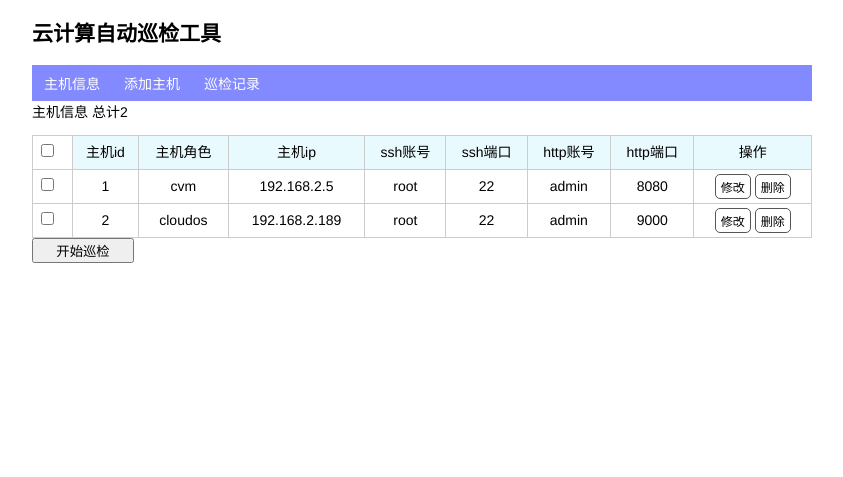
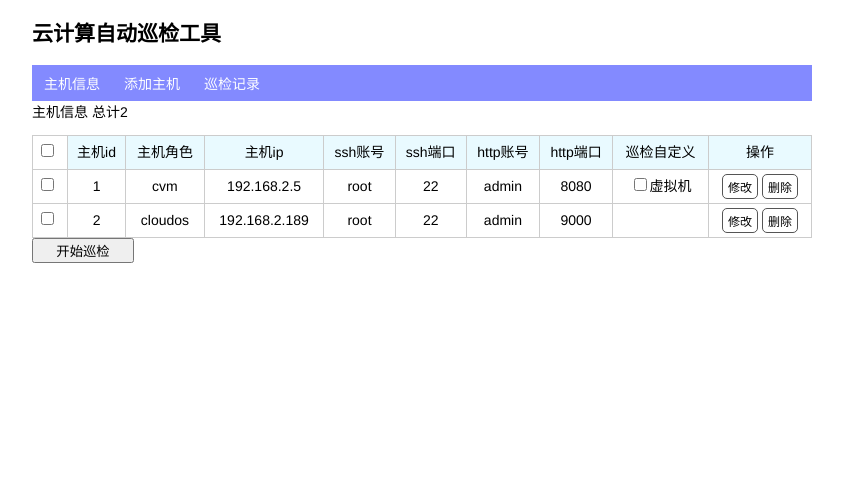
Before and after one commit to weifeng1990/cloudcheck, a Flask app: page / in a window 1280 px wide. Shown: the top 477 px of the page, without its empty margins (218-1061 px from the left). Run offline with Flask 2, Linux system fonts and the light colour scheme; data comes from the database, SQL or seed files in the repository.

Commit message:
增加自定义功能，可以根据需求决定是否巡检CAS虚拟机部分内容，默认不巡检

```diff
--- a/templates/index.html
+++ b/templates/index.html
@@ -18,13 +18,14 @@
         <td class="btbg font-center">http账号</td>
         <!--td class="btbg font-center">http密码</td-->
         <td class="btbg font-center">http端口</td>
+        <td class="btbg font-center">巡检自定义</td>
         <td class="btbg font-center">操作</td>
     </tr>
     {% for host in hosts %}
     <tr>
         <td>
             <form>
-                <input type="checkbox" name="if_check" value="{{ host.id }}" onselect="setBtnOk()">
+                <input type="checkbox" name="if_check" value="{{ host.id }}">
             </form>
         </td>
         <td class="font-center">{{ host.id }}</td>
@@ -36,9 +37,22 @@
         <td class="font-center">{{ host.http_user }}</td>
         <!--td class="font-center">{{ host.http_passwd }}</td-->
         <td class="font-center">{{ host.http_port }}</td>
+        {% if host.role == 'cvm' %}
+        <td class="font-center">
+            <form>
+                <input type="checkbox" name="cas_define_check" value="{{ host.id }}">虚拟机
+            </form>
+        </td>
+        {% else %}
+        <td class="font-center">
+            <form>
+                <input type="checkbox" name="cas_define_check" value="{{ host.id }}" hidden>
+            </form>
+        </td>
+        {% endif %}
         <td class="font-center">
             <form class="inline-form" method="get" action="{{ url_for('edit', host_id=host.id) }}">
-                <input class="btn" type="submit" name="delete" value="修改">
+                <input class="btn" type="submit" name="change" value="修改">
             </form>
             <form class="inline-form" method="post" action="{{ url_for('delete', host_id=host.id) }}">
                 <input class="btn" type="submit" name="delete" value="删除" onclick="return confirm('是否确定删除？')">
@@ -88,12 +102,31 @@
         started0.innerHTML = '-----巡检日志-----';
         started1.innerHTML = '开始巡检，请耐心等待，不要关闭页面！'
         var if_checks = document.getElementsByName("if_check");
-        var test = document.getElementById("test")
+        var cas_define_checks = document.getElementsByName("cas_define_check")
         var check_ids = new Array()
         for (var i=0; i<if_checks.length; i++){
             if (if_checks[i].checked == true){
                 var id = if_checks[i].value
-                check_ids.push(id)
+                var check_id = {
+                    host_id:id
+                }
+                for (var m=0; m<cas_define_checks.length; m++){
+                    if (cas_define_checks[m].value == id){
+                        if (cas_define_checks[m].checked == true){
+                            var cdvi = {
+                                cas_define_check_id:1
+                            }
+                            Object.assign(check_id,cdvi)
+                        }
+                        else {
+                            var cdvi = {
+                                cas_define_check_id:0
+                            }
+                            Object.assign(check_id,cdvi)
+                        }
+                    }
+                }
+                check_ids.push(check_id)
             }
         }
 
```
